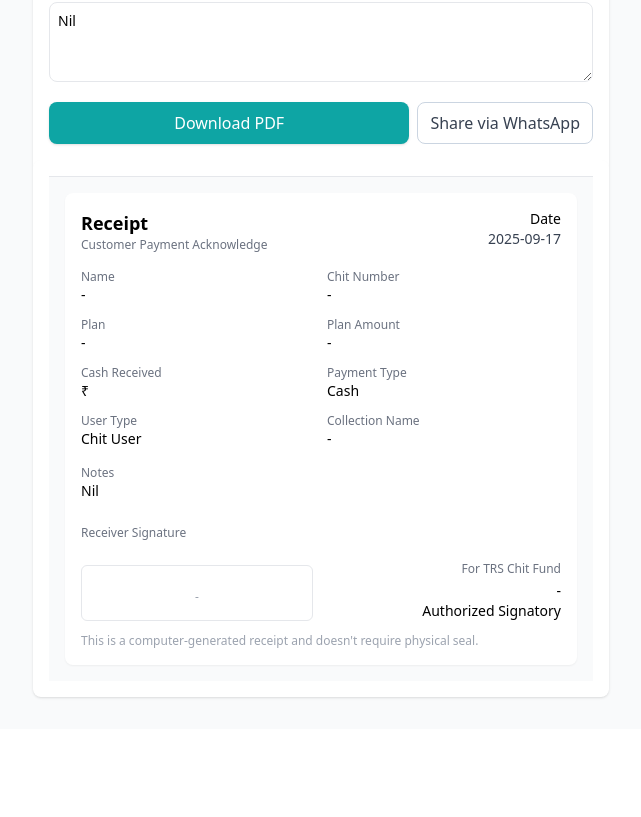
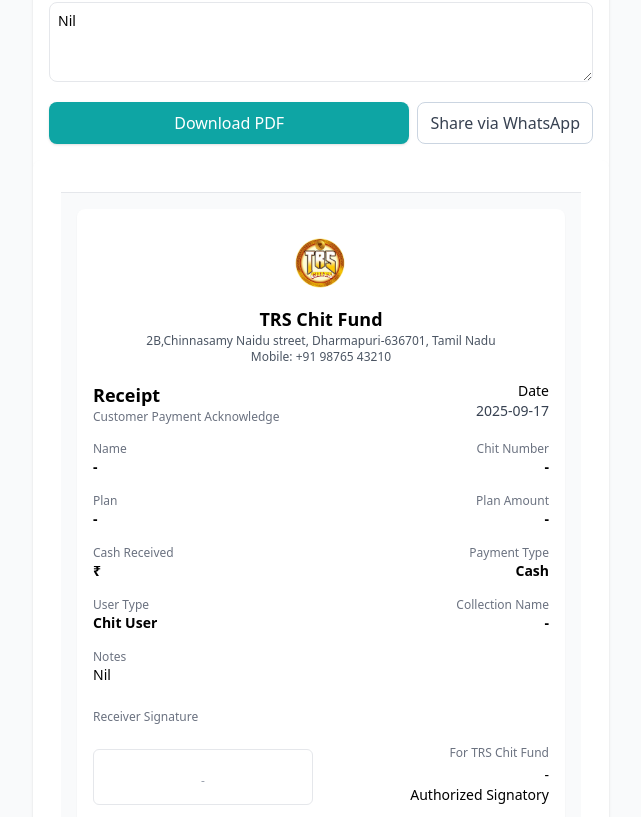
Before and after one commit to selvaganapathi-DA/TRSReceipt, a React (Create React App) app: page / in a window 1280 px wide. Shown: the part 637-1454 px from the top of the page, without its empty margins (319-960 px from the left). Before the commit the page ends 1366 px from the top, so only its background shows below. Built offline with nearby package versions, Linux system fonts and the light colour scheme.

Commit message:
third time

```diff
--- a/src/ChitFundInvoice.jsx
+++ b/src/ChitFundInvoice.jsx
@@ -219,16 +219,22 @@
           </div>
 
           {/* Invoice Preview */}
-          <div ref={invoiceRef} className="bg-white p-4 rounded-lg shadow-sm print:shadow-none">
+          {/* <div ref={invoiceRef} className="bg-white p-4 rounded-lg shadow-sm print:shadow-none"> */}
+          <div
+  ref={invoiceRef}
+  id="invoice-preview"
+  className="bg-white rounded-lg shadow-sm print:shadow-none px-4 sm:px-7  py-6 sm:py-8 w-full
+ w-[794px] min-h-[1123px] mx-auto overflow-x-auto"
+>
   <div className="border-t p-4 bg-gray-50 print:bg-white">
             <div className="bg-white p-4 rounded-lg shadow-sm print:shadow-none">
               {/* Company Header in Invoice */}
-              {/* <div className="text-center mb-4">
+              <div className="text-center mb-4">
                 <img src={logo} alt="Company Logo" className="h-21 w-20 mx-auto mb-0" />
                 <h2 className="font-bold text-lg">TRS Chit Fund</h2>
                 <p className="text-xs text-gray-600">2B,Chinnasamy Naidu street, Dharmapuri-636701, Tamil Nadu</p>
                 <p className="text-xs text-gray-600">Mobile: +91 98765 43210</p>
-              </div> */}
+              </div>
 
               <div className="flex items-start justify-between">
                 <div>
@@ -242,7 +248,7 @@
               </div>
 
               {/* Invoice Body */}
-              <div className="mt-4 grid grid-cols-2 gap-3 text-sm">
+              {/* <div className="mt-4 grid grid-cols-2 gap-4 text-sm">
                 <div>
                   <div className="text-gray-500 text-xs">Name</div>
                   <div className="font-medium">{form.customerName || "-"}</div>
@@ -278,7 +284,44 @@
                   <div className="text-gray-500 text-xs">Collection Name</div>
                   <div className="font-medium">{form.agentName || "-"}</div>
                 </div>
-              </div>
+              </div> */}
+<div className="mt-4 grid grid-cols-2 gap-y-4 gap-x-8 text-sm">
+  <div className="text-left">
+    <div className="text-gray-500 text-xs">Name</div>
+    <div className="font-semibold">{form.customerName || "-"}</div>
+  </div>
+  <div className="text-right">
+    <div className="text-gray-500 text-xs">Chit Number</div>
+    <div className="font-semibold">{form.chitNumber || "-"}</div>
+  </div>
+
+  <div className="text-left">
+    <div className="text-gray-500 text-xs">Plan</div>
+    <div className="font-semibold">{form.planName || "-"}</div>
+  </div>
+  <div className="text-right">
+    <div className="text-gray-500 text-xs">Plan Amount</div>
+    <div className="font-semibold">{getPlanLabel(form.planAmount)}</div>
+  </div>
+
+  <div className="text-left">
+    <div className="text-gray-500 text-xs">Cash Received</div>
+    <div className="font-semibold">{formatCurrency(form.cashReceived)}</div>
+  </div>
+  <div className="text-right">
+    <div className="text-gray-500 text-xs">Payment Type</div>
+    <div className="font-semibold">{form.paymentType}</div>
+  </div>
+
+  <div className="text-left">
+    <div className="text-gray-500 text-xs">User Type</div>
+    <div className="font-semibold">{form.userType}</div>
+  </div>
+  <div className="text-right">
+    <div className="text-gray-500 text-xs">Collection Name</div>
+    <div className="font-semibold">{form.agentName || "-"}</div>
+  </div>
+</div>
 
               {/* Notes */}
               <div className="mt-4 text-sm">
@@ -323,7 +366,16 @@
 
         @media print {
           body * { visibility: visible; }
-          #invoice-preview, #invoice-preview * { visibility: visible; }
+          #invoice-preview {
+    padding-left: 20mm;
+    padding-right: 20mm;
+    width: 210mm;      /* A4 width */
+    min-height: 297mm; /* A4 height */
+    margin: 0 auto;
+    padding: 15mm;     /* uniform padding */
+    box-sizing: border-box;
+  } , #invoice-preview * { padding-left: 5%;
+  padding-right: 5%; visibility: visible; }
           form, .btn-primary, .btn-outline, .btn-ghost { display:none !important; }
           @page { size: A4; margin: 12mm; }
         }
```
